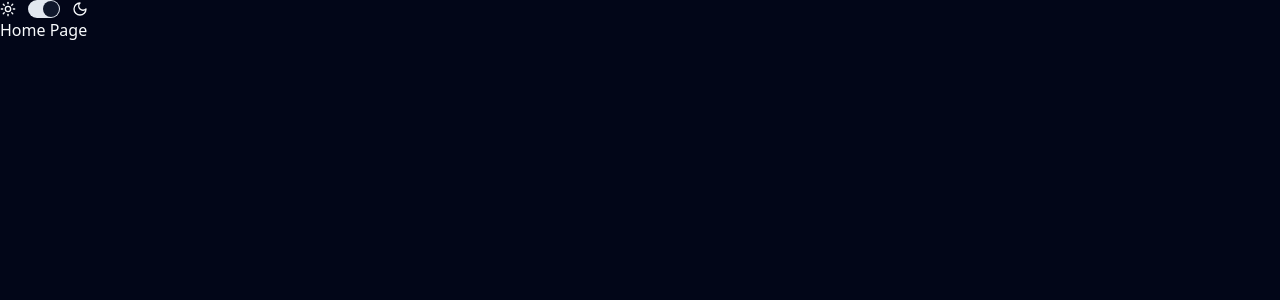
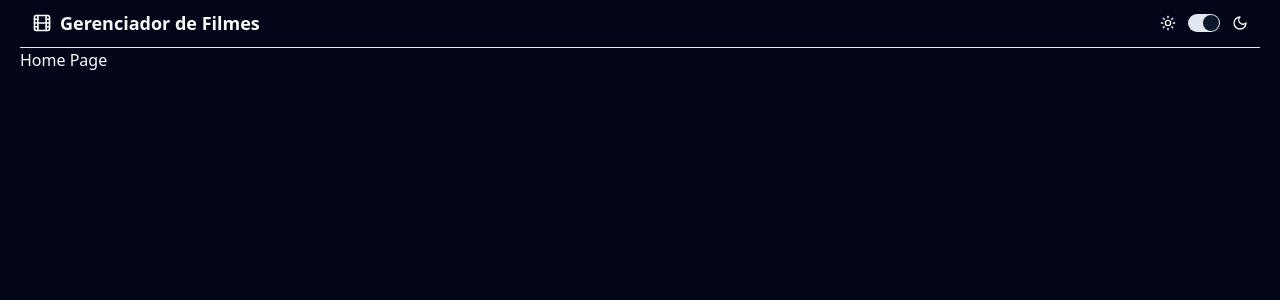
Before and after one commit to angelomarques/movies-crud, a React (Vite) app: page / in a window 1280 px wide. Shown: the top 300 px of the page. Built offline with nearby package versions, Linux system fonts and the light colour scheme.

Commit message:
style header

```diff
--- a/src/components/toggle-theme-button.tsx
+++ b/src/components/toggle-theme-button.tsx
@@ -10,7 +10,7 @@ export function ToggleThemeButton() {
   }
 
   return (
-    <div className="flex items-center space-x-3">
+    <div className="flex items-center space-x-3 flex-1 justify-end">
       <Sun className="size-4" />
       <Switch
         checked={theme === "dark"}
--- a/src/layouts/main.tsx
+++ b/src/layouts/main.tsx
@@ -1,14 +1,26 @@
 import { ToggleThemeButton } from "@/components/toggle-theme-button";
-import { Outlet } from "react-router-dom";
+import { Film } from "lucide-react";
+import { Link, Outlet } from "react-router-dom";
 
 export function MainLayout() {
   return (
-    <>
-      <header>
+    <div className="px-2 sm:px-5">
+      <header className="py-3 px-2 sm:px-3 flex border-b border-b-slate-200 gap-2 items-center maxw">
+        <div className="flex items-center gap-2">
+          <Link to="/" className="hidden sm:block">
+            <Film className="size-5" />
+            <span className="sr-only">Home page</span>
+          </Link>
+
+          <p className="font-semibold text-lg leading-tight">
+            Gerenciador de Filmes
+          </p>
+        </div>
+
         <ToggleThemeButton />
       </header>
 
       <Outlet />
-    </>
+    </div>
   );
 }
```
